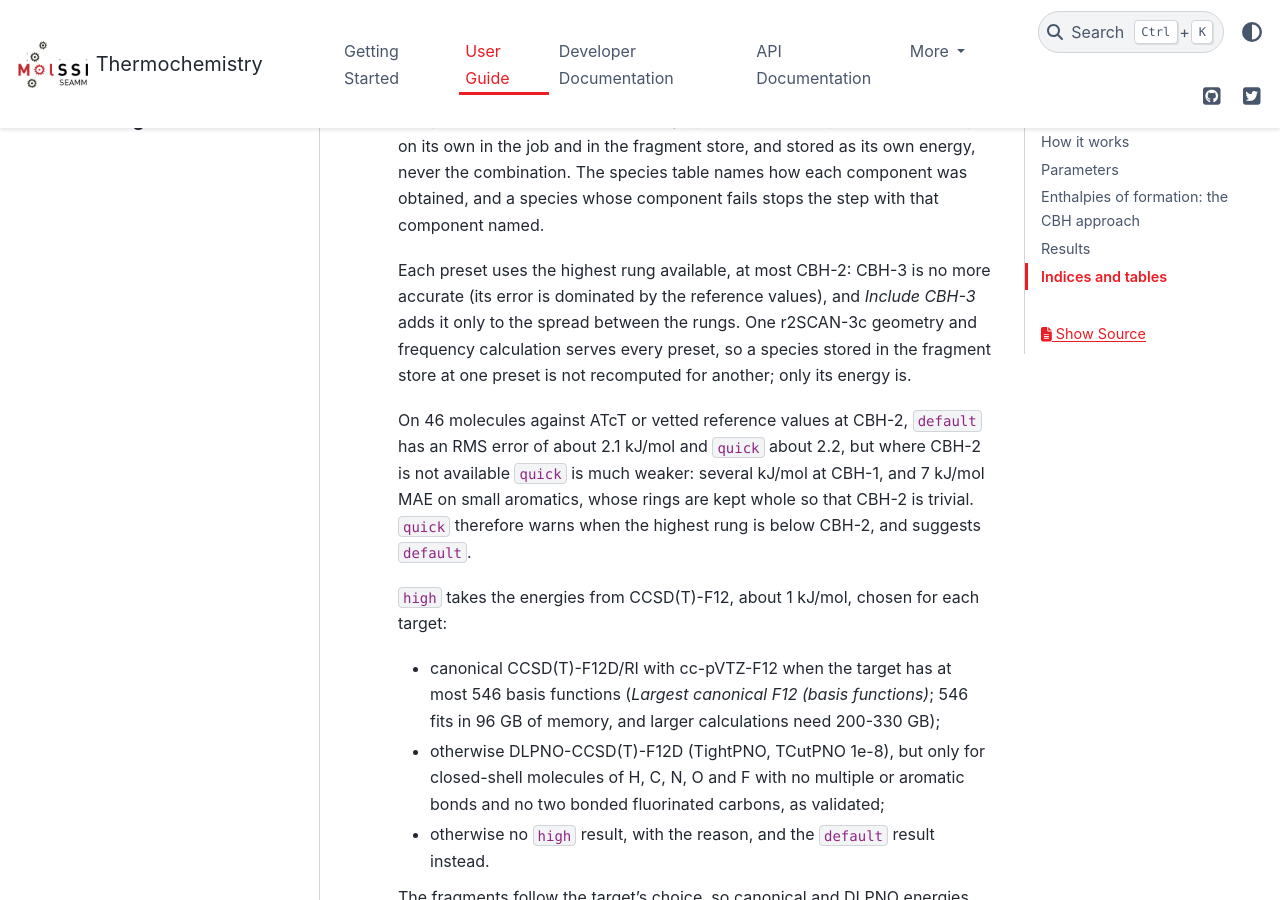
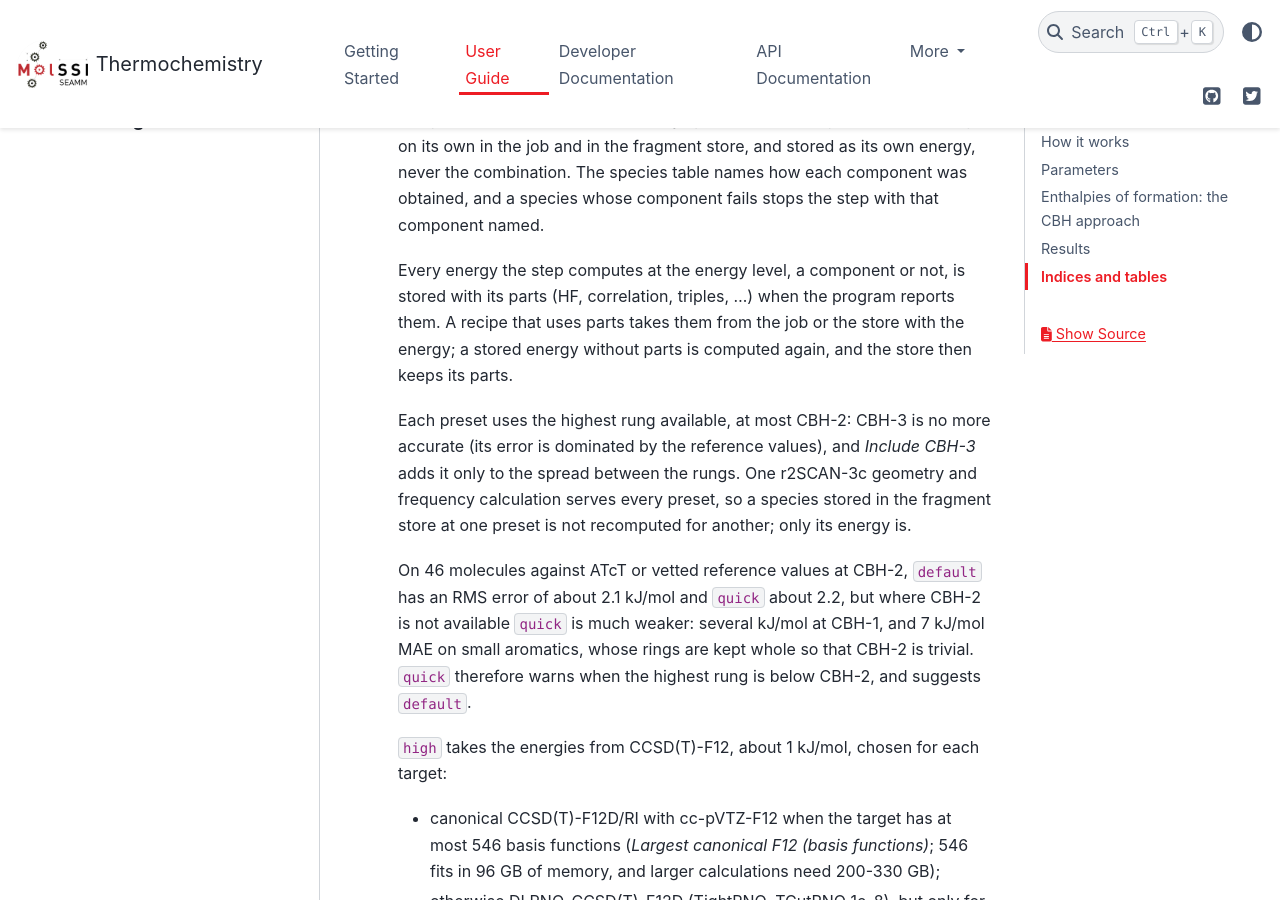
Before and after one commit to molssi-seamm/thermochemistry_step, a Sphinx documentation site: the page built from docs/user_guide/index.rst, in a window 1280 px wide and 900 px high, scrolled down 4455 px. Built offline with Sphinx 7.4.7 and the PyData theme 0.15.4, drawn with Linux system fonts in a browser that asks for light colours; pages that are not in the unit, such as notebooks, are missing from menus.

Commit message:
Docs: the parts of an energy (composite phase 2 §2)
Co-Authored-By: Claude Opus 5.5 <noreply@anthropic.com>

```diff
--- a/docs/user_guide/index.rst
+++ b/docs/user_guide/index.rst
@@ -172,6 +172,12 @@ Preset
     own in the job and in the fragment store, and stored as its own energy, never the
     combination. The species table names how each component was obtained, and a
     species whose component fails stops the step with that component named.
+
+    Every energy the step computes at the energy level, a component or not, is
+    stored with its parts (HF, correlation, triples, ...) when the program reports
+    them. A recipe that uses parts takes them from the job or the store with the
+    energy; a stored energy without parts is computed again, and the store then
+    keeps its parts.
 
     Each preset uses the highest rung
     available, at most CBH-2: CBH-3 is no more accurate (its error is dominated by
```
